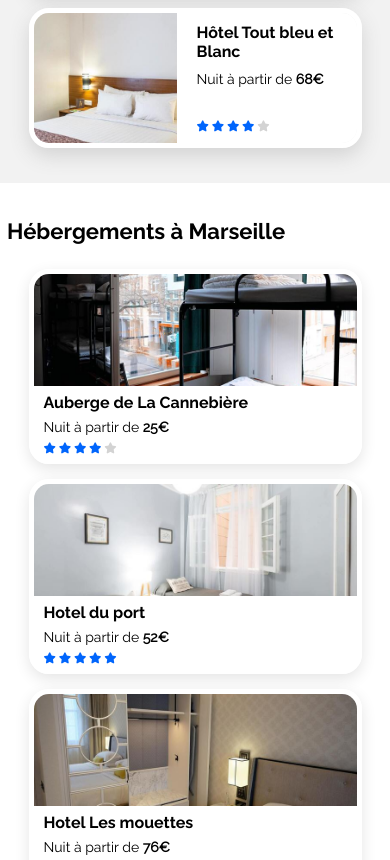
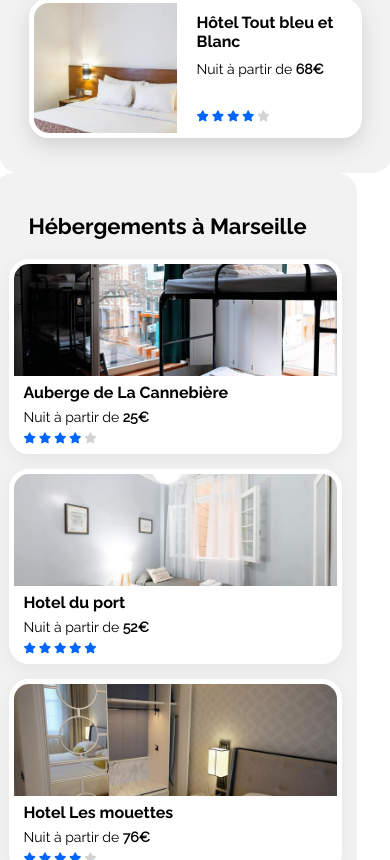
Before and after one commit to AurelBouchard/AurelBouchard.github.io, a plain HTML site: page index.html in a window 390 px wide. Shown: the part 1140-2000 px from the top of the page. Drawn offline with Linux system fonts and the light colour scheme.

Commit message:
breakpoints ok

```diff
--- a/responsive.css
+++ b/responsive.css
@@ -583,20 +583,6 @@
         margin-left: 20px;
     }
 
-
-}
-
-@media screen and (max-width: 822px) {
-    #left_block{
-      background: none;
-      margin: auto;
-      min-width: 416px;
-    }
-    #right_block {
-      /* limitation à 2 colonnes pour les tailles intermédiaires */
-      border-radius: 0;
-    }
-
 }
 
 @media screen and (max-width: 720px) {
@@ -606,7 +592,6 @@
       margin: auto;
     }
 }
-
 
 @media screen and (max-width: 550px){
     nav {
@@ -687,6 +672,7 @@
     }
 
     #magnif{
+        visibility: visible;
         display: inline;
         color: white;
         background-color: #0065fc;
@@ -735,19 +721,6 @@
         margin-bottom: 0px;
     }
 
-    #left_block {
-        flex: 2.5;
-        padding-top: 10px;
-        padding-bottom: 30px;
-        margin-right: 0px;
-        max-width: 990px;
-    }
-    #left_block h2{
-        margin-left: 20px;
-        margin-right: 20px;
-        margin-top: 25px;
-        margin-bottom: 25px;
-    }
 
     .in_town {
         display: block;
@@ -762,11 +735,6 @@
         margin-bottom: 15px;
         margin-left: 15px;
         margin-right: 15px;
-    }
-
-    #right_block {
-        flex: 1;
-        padding-top: 10px;
     }
 
     #right_block h2{
```
